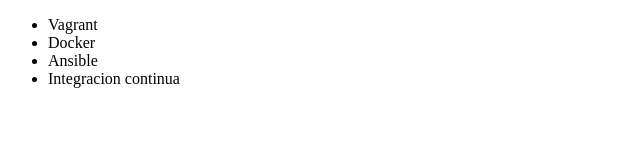
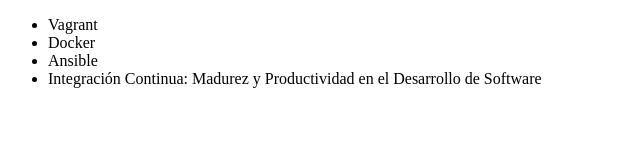
Before and after one commit to drzamora/alura-git, a plain HTML site: page index.html in a window 1280 px wide. Shown: the whole page, without its empty margins (0-640 px from the left). Drawn offline with Linux system fonts and the light colour scheme.

Commit message:
Renombrando Curso de Inegración Continua

```diff
--- a/index.html
+++ b/index.html
@@ -9,7 +9,7 @@
          <li> Vagrant </li>
          <li> Docker </li>
          <li> Ansible </li>
-         <li> Integracion continua </li>
+         <li> Integración Continua: Madurez y Productividad en el Desarrollo de Software</li>
      </ul>
 </body>
 </html>
```
